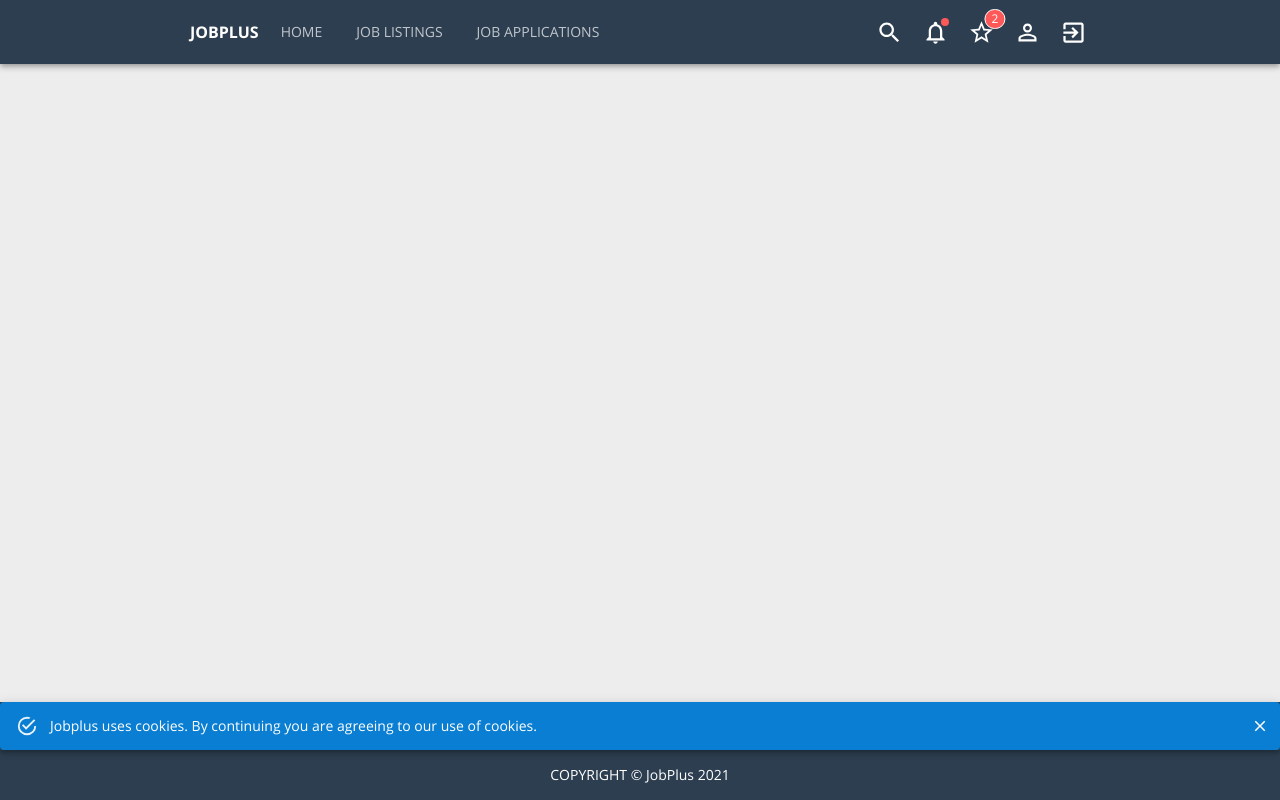
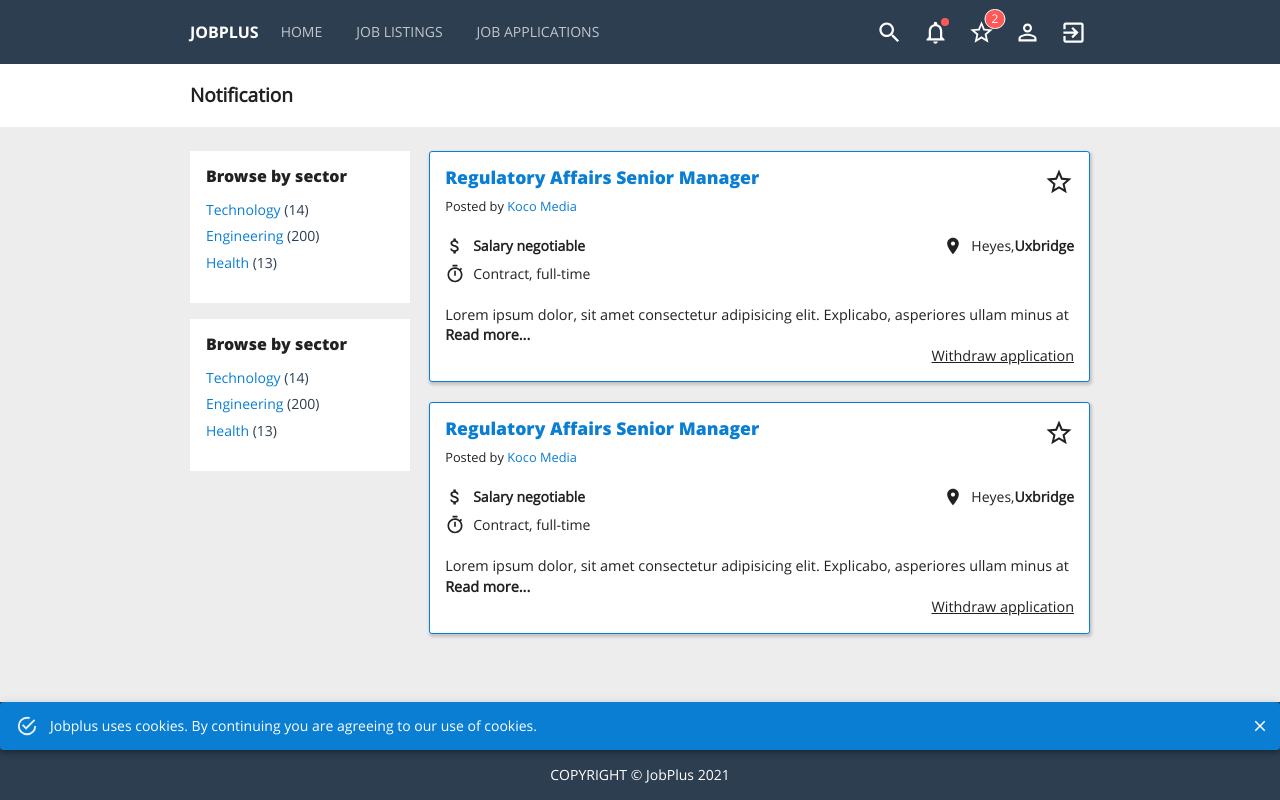
Before and after one commit to kingsley-ijomah/jobplus_react_frontend, a React (Create React App) app: page /notifications in a window 1280 px wide. Built offline with nearby package versions, Linux system fonts and the light colour scheme.

Commit message:
similar pages

```diff
--- a/src/App.js
+++ b/src/App.js
@@ -5,6 +5,10 @@ import Footer from './components/Footer';
 import Cookie from './components/Cookie';
 import Home from './pages/Home';
 import JobListings from './pages/JobListings'
+import JobApplications from './pages/JobApplications'
+import Search from './pages/Search'
+import Notifications from './pages/Notifications'
+import SavedJobs from './pages/SavedJobs'
 
 function App() {
   let history = useHistory();
@@ -15,6 +19,10 @@ function App() {
         <Switch>
           <Route exact path='/' render={props => <Home {...props} />} />
           <Route exact path='/job-listings' render={props => <JobListings {...props} />} />
+          <Route exact path='/job-applications' render={props => <JobApplications {...props} />} />
+          <Route exact path='/search' render={props => <Search {...props} />} />
+          <Route exact path='/notifications' render={props => <Notifications {...props} />} />
+          <Route exact path='/saved-jobs' render={props => <SavedJobs {...props} />} />
         </Switch>
         <Cookie />
         <Footer />
--- /dev/null
+++ b/src/components/PageTitle.js
@@ -0,0 +1,28 @@
+import React from 'react'
+import { makeStyles } from '@material-ui/core/styles';
+
+const useStyles = makeStyles((theme) => ({
+  root: {
+    backgroundColor: theme.palette.common.light,
+  },
+  container: {
+    ...theme.container,
+    padding: '5px 0'
+  },
+  title: {
+    fontSize: '19px'
+  }
+}));
+
+export default function PageTitle(props) {
+  const classes = useStyles();
+  const { title } = props;
+
+  return (
+    <div className={classes.root}>
+      <div className={classes.container}>
+        <h1 className={classes.title}>{title}</h1>
+      </div>
+    </div>
+  )
+}
--- /dev/null
+++ b/src/pages/JobApplications.js
@@ -0,0 +1,12 @@
+import React from 'react'
+import Hero from '../components/Hero'
+import ListingFilter from '../components/ListingFilter'
+
+export default function JobApplications() {
+  return (
+    <>
+      <Hero heroType='plain' />
+      <ListingFilter />
+    </>
+  )
+}
--- /dev/null
+++ b/src/pages/Notifications.js
@@ -0,0 +1,12 @@
+import React from 'react'
+import ListingFilter from '../components/ListingFilter'
+import PageTitle from '../components/PageTitle'
+
+export default function Notifications() {
+  return (
+    <>
+      <PageTitle title='Notification' />
+      <ListingFilter />
+    </>
+  )
+}
--- /dev/null
+++ b/src/pages/SavedJobs.js
@@ -0,0 +1,12 @@
+import React from 'react'
+import ListingFilter from '../components/ListingFilter'
+import PageTitle from '../components/PageTitle'
+
+export default function SavedJobs() {
+  return (
+    <>
+      <PageTitle title='Saved Jobs' />
+      <ListingFilter />
+    </>
+  )
+}
--- /dev/null
+++ b/src/pages/Search.js
@@ -0,0 +1,12 @@
+import React from 'react'
+import Hero from '../components/Hero'
+import ListingFilter from '../components/ListingFilter'
+
+export default function Search() {
+  return (
+    <>
+      <Hero heroType='plain' />
+      <ListingFilter />
+    </>
+  )
+}
```
